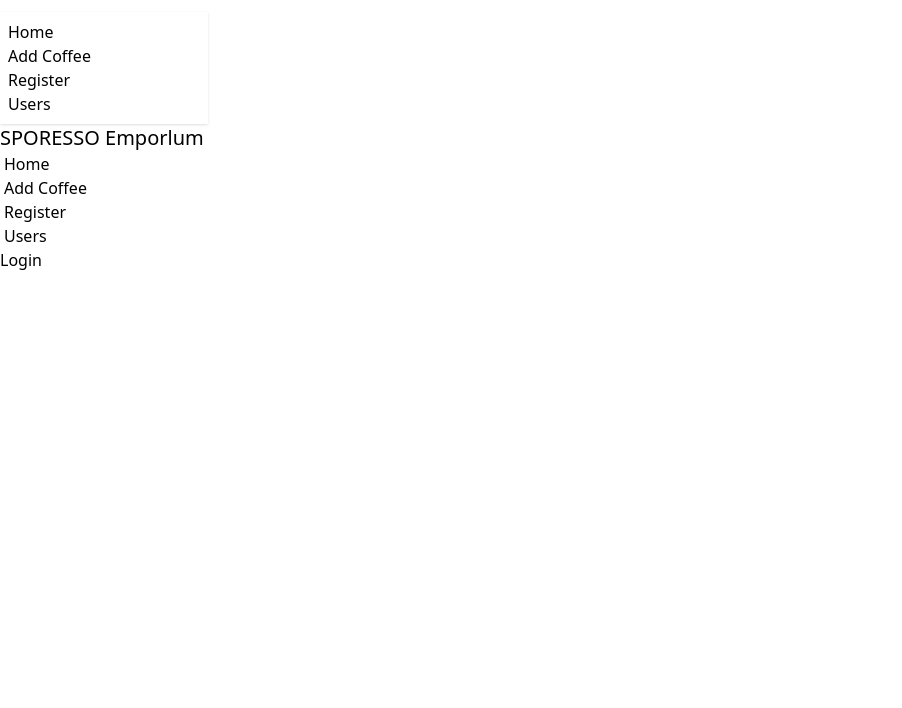
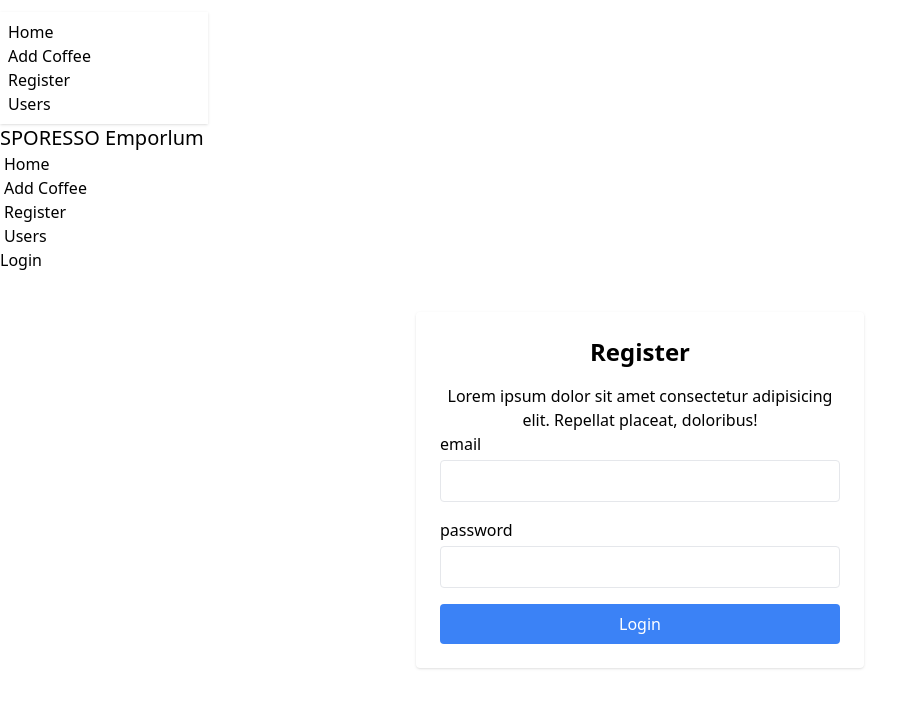
Before and after one commit to mdriyajulislamakash11/module-56-CURD-With-Express-Emporlum-Using-Mongo-DB-client-site, a React (Vite) app: page /login in a window 1280 px wide. Shown: the top 708 px of the page, without its empty margins (0-902 px from the left). Built offline with nearby package versions, Linux system fonts and the light colour scheme; no server answers.

Commit message:
login page

```diff
--- a/src/Components/Login.jsx
+++ b/src/Components/Login.jsx
@@ -1,11 +1,57 @@
-import React from 'react';
+import React from "react";
 
 const Login = () => {
-    return (
-        <div>
 
-        </div>
-    );
+    const handleSubmit = (e) => {
+        e.preventDefault()
+
+        const email = e.target.email.value;
+        const password = e.target.password.value;
+
+        console.log({email, password})
+
+    }
+
+
+
+  return (
+    <div>
+      <div className="max-w-md mx-auto mt-10 p-6  rounded shadow">
+        <h2 className="text-2xl font-bold mb-4 text-center">Register</h2>
+        <p className="text-center">
+          Lorem ipsum dolor sit amet consectetur adipisicing elit. Repellat
+          placeat, doloribus!
+        </p>
+        <form onSubmit={handleSubmit} className="space-y-4">
+          <div>
+            <label className="block mb-1">email</label>
+            <input
+              type="email"
+              name="email"
+              className="w-full border px-3 py-2 rounded"
+              required
+            />
+          </div>
+
+          <div>
+            <label className="block mb-1">password</label>
+            <input
+              type="password"
+              name="password"
+              className="w-full border px-3 py-2 rounded"
+              required
+            />
+          </div>
+          <button
+            type="submit"
+            className="w-full bg-blue-500 text-white py-2 rounded hover:bg-blue-600"
+          >
+            Login
+          </button>
+        </form>
+      </div>
+    </div>
+  );
 };
 
 export default Login;
--- a/src/Components/Users.jsx
+++ b/src/Components/Users.jsx
@@ -1,5 +1,6 @@
 import { useState } from "react";
 import { useLoaderData } from "react-router-dom";
+import Swal from "sweetalert2";
 
 const Users = () => {
   const loadedUsers = useLoaderData();
@@ -7,6 +8,17 @@ const Users = () => {
 
   const handleDelet = (_id) => {
     console.log(_id);
+
+    Swal.fire({
+      title: "Are you sure?",
+      text: "You won't be able to revert this!",
+      icon: "warning",
+      showCancelButton: true,
+      confirmButtonColor: "#3085d6",
+      cancelButtonColor: "#d33",
+      confirmButtonText: "Yes, delete it!",
+    }).then((result) => {
+      if (result.isConfirmed) {
         fetch(`http://localhost:5000/users/${_id}`, {
           method: "DELETE",
         })
@@ -14,8 +26,15 @@ const Users = () => {
           .then((data) => {
             console.log(data);
             if (data.deletedCount > 0) {
+              Swal.fire({
+                title: "Deleted!",
+                text: "Your file has been deleted.",
+                icon: "success",
+              });
               const remaining = users.filter((user) => user._id !== _id);
               setUsers(remaining);
+            }
+          });
       }
     });
   };
--- a/src/firebase/AuthProvider.jsx
+++ b/src/firebase/AuthProvider.jsx
@@ -1,37 +1,55 @@
-import { createUserWithEmailAndPassword } from "firebase/auth";
-import React, { createContext, useState } from "react";
+import {
+  createUserWithEmailAndPassword,
+  onAuthStateChanged,
+  signInWithEmailAndPassword,
+  signOut,
+} from "firebase/auth";
+import { createContext, useEffect, useState } from "react";
 import { auth } from "./firebase.init";
 
 export const AuthContext = createContext(null);
 
-const AuthProvider = ({children}) => {
+const AuthProvider = ({ children }) => {
+  const [user, setUser] = useState(null);
+  const [loading, setLoading] = useState(true);
 
+  const createUser = (email, password) => {
+    setLoading(true);
+    return createUserWithEmailAndPassword(auth, email, password);
+  };
 
-    const [user, setUser] = useState(null)
-    const [loading, setLoading] = useState(true)
+  const loginUser = (email, password) => {
+    setLoading(true);
+    return signInWithEmailAndPassword(auth, email, password);
+  };
 
+  const logOut = () => {
+    setLoading(true);
+    return signOut(auth);
+  };
 
-    const createUser = (email, password) => {
-        setLoading(true)
-        return createUserWithEmailAndPassword(auth, email, password);
-    }
+  useEffect(() => {
+    const unSubscribe = onAuthStateChanged(auth, (currentUser) => {
+      console.log("Current Users", currentUser);
+      setUser(currentUser);
+      setLoading(false);
+    });
 
+    return () => {
+      unSubscribe();
+    };
+  }, []);
 
-
-
-    const authInfo = {
-        user,
-        loading,
-        createUser,
-
-    }
-
-
+  const authInfo = {
+    user,
+    loading,
+    createUser,
+    loginUser,
+    logOut,
+  };
 
   return (
-    <AuthContext.Provider value={authInfo}>
-        {children}
-    </AuthContext.Provider>
+    <AuthContext.Provider value={authInfo}>{children}</AuthContext.Provider>
   );
 };
 
```
Lines whose indentation alone changed are shown as unchanged.
